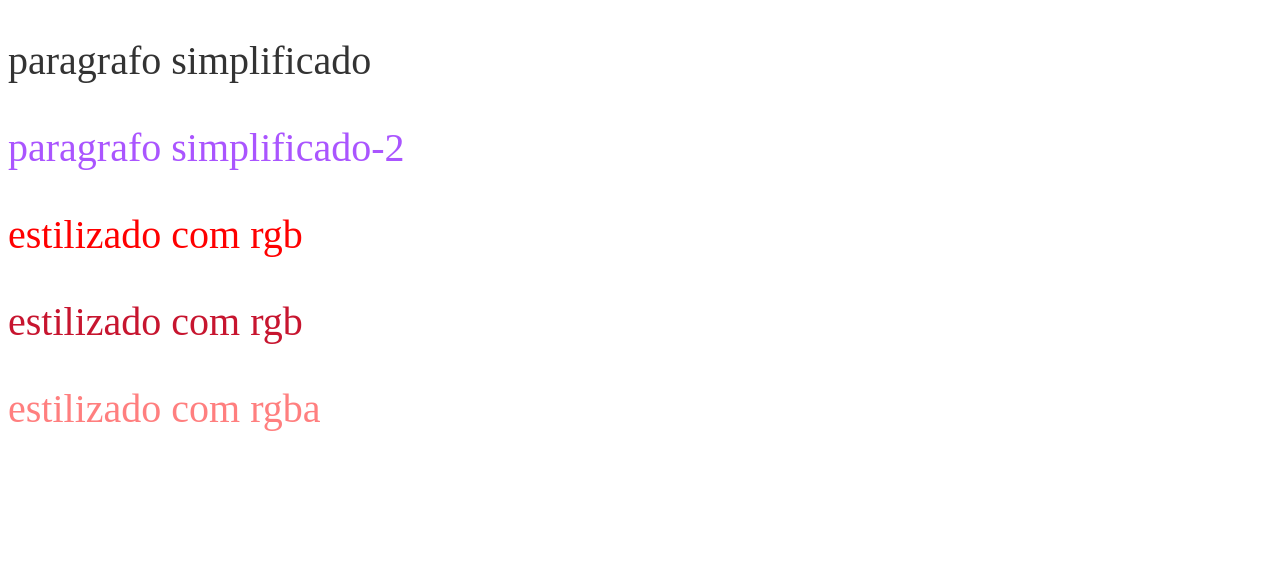
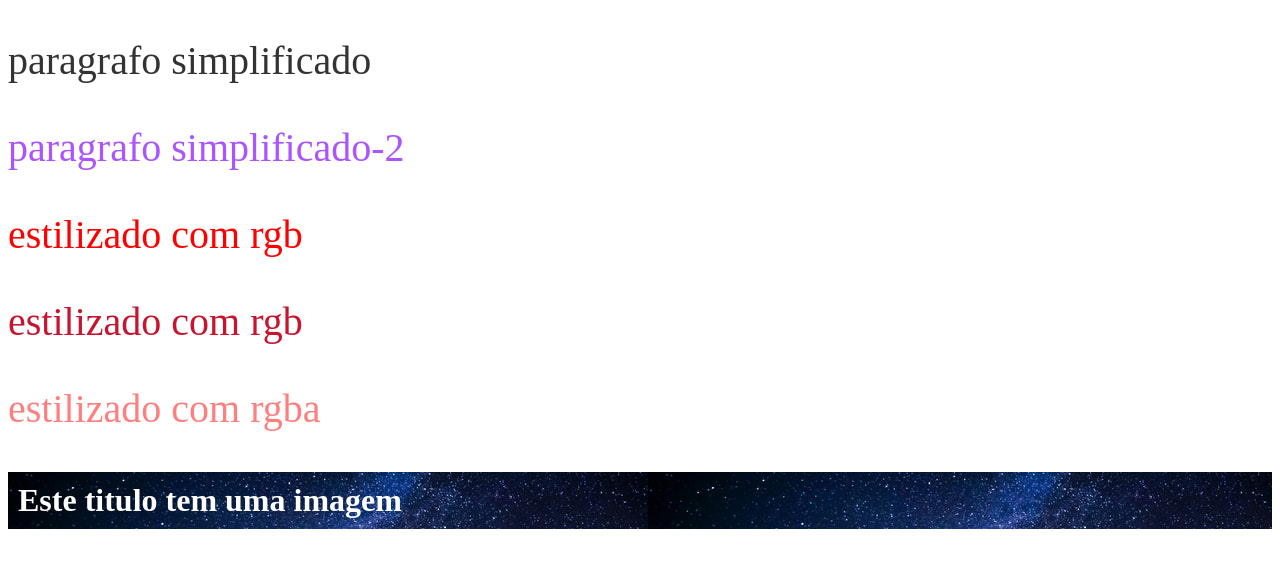
Before and after one commit to herculesmandu/12-03-html, a plain HTML site: page index.html in a window 1280 px wide. Shown: the part 1793-2361 px from the top of the page. Drawn offline with Linux system fonts and the light colour scheme.

Commit message:
16 bg-img

```diff
--- a/css/style.css
+++ b/css/style.css
@@ -73,3 +73,9 @@ h2{
 .rgba{
     color: rgba(255, 0, 0,0.5);
 }
+
+.bg-image{
+    background-image: url(../img/nature.jpg);
+    padding: 10px;
+    color: #fff;
+}
--- a/index.html
+++ b/index.html
@@ -88,6 +88,10 @@
             <!--  15 rgba -->
              <p class="rgba"> estilizado com rgba</p>
 
+             <!-- 16 bg img -->
+
+             <h1 class="bg-image">Este titulo tem uma imagem</h1>
+
 
 
 
```
Also changed, not shown: img/bridge.jpg (added), img/city.jpg (added), img/nature.jpg (added).
